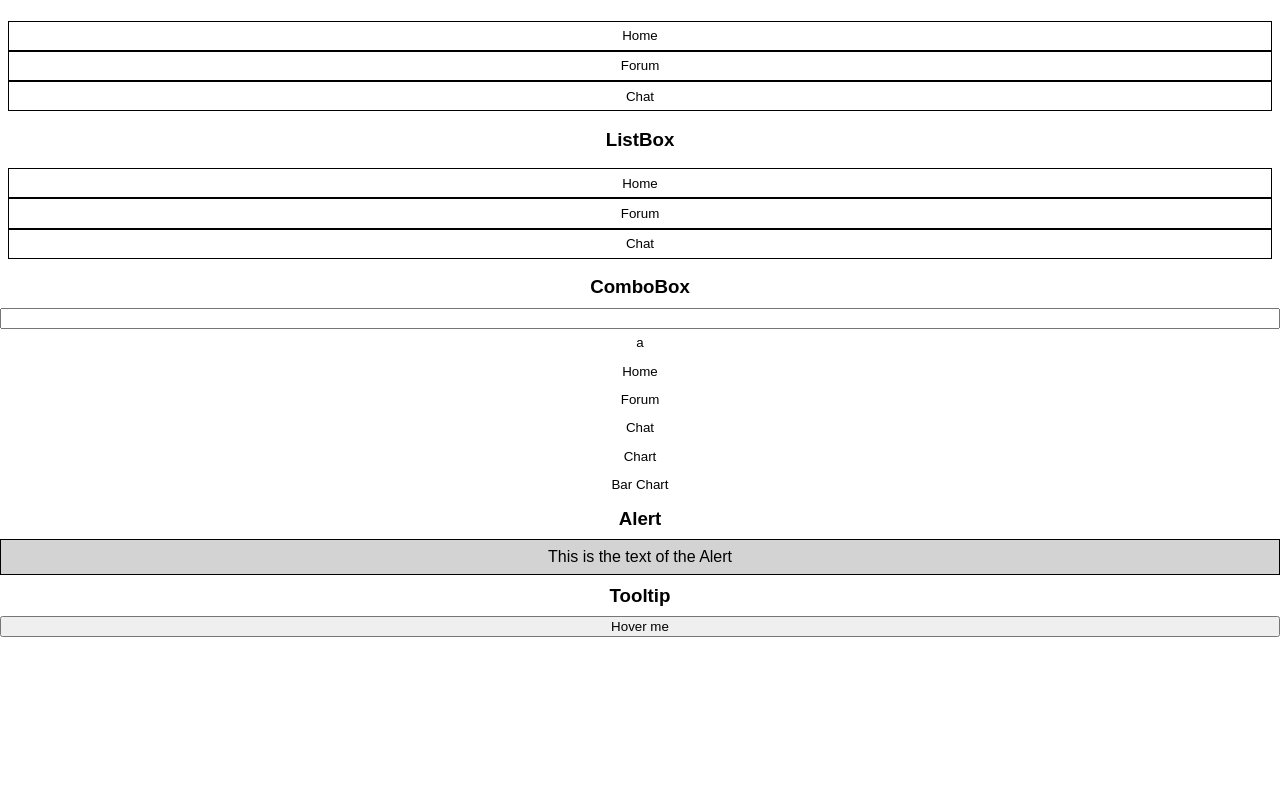
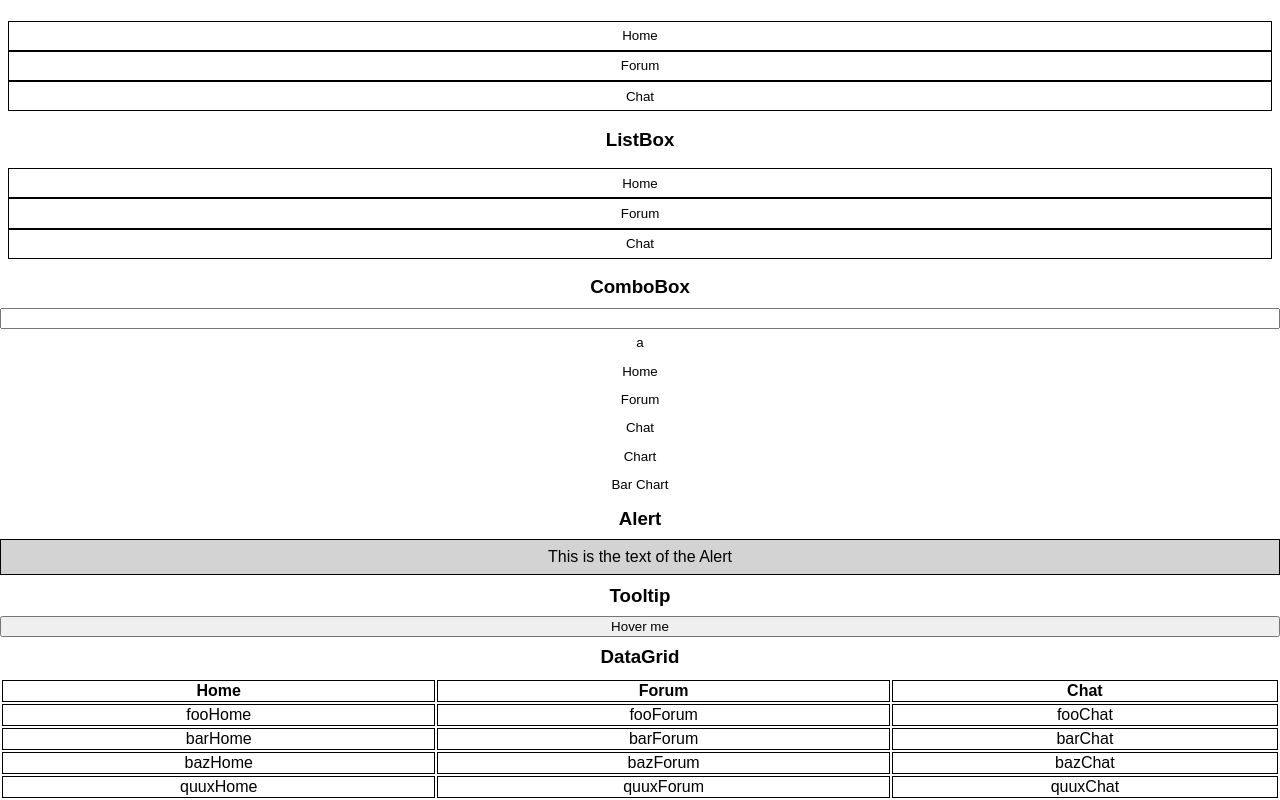
Before and after one commit to choyt/react-accessible-components, a React (Create React App) app: page / in a window 1280 px wide. Shown: the part 277-1077 px from the top of the page. Before the commit the page ends 914 px from the top, so only its background shows below. Built offline with nearby package versions, Linux system fonts and the light colour scheme; what react-a11y would draw is missing.

Commit message:
DataGrid
Make ye a DataGrid

```diff
--- a/src/App.js
+++ b/src/App.js
@@ -4,6 +4,7 @@ import update from 'immutability-helper';
 import Accordion from './components/Accordion';
 import Alert from './components/Alert';
 import Breadcrumb from './components/Breadcrumb';
+import DataGrid from './components/DataGrid';
 import ListBox from './components/ListBox';
 import ComboBox from './components/ComboBox';
 import ToggleButton from './components/ToggleButton';
@@ -20,6 +21,17 @@ const styles = {
 };
 
 const comboBoxOptions = ['a', 'Home', 'Forum', 'Chat', 'Chart', 'Bar Chart'];
+const dataGridHeaders = [
+  { title: 'Home', key: 'home' },
+  { title: 'Forum', key: 'forum' },
+  { title: 'Chat', key: 'chat' },
+];
+const dataGridData = [
+  { home: 'fooHome', forum: 'fooForum', chat: 'fooChat' },
+  { home: 'barHome', forum: 'barForum', chat: 'barChat' },
+  { home: 'bazHome', forum: 'bazForum', chat: 'bazChat' },
+  { home: 'quuxHome', forum: 'quuxForum', chat: 'quuxChat' },
+]
 
 class App extends React.Component {
   constructor(props) {
@@ -29,6 +41,7 @@ class App extends React.Component {
       comboBoxHighlighted: -1,
       comboBoxInputValue: '',
       comboBoxOptions: comboBoxOptions,
+      highlightedCell: { idx: -1, hidx: -1 },
       toggleActivated: false,
       toggledListBoxIndices: [],
     };
@@ -37,6 +50,9 @@ class App extends React.Component {
     this.handleComboBoxChange = this.handleComboBoxChange.bind(this);
     this.handleComboBoxClick = this.handleComboBoxClick.bind(this);
     this.handleComboBoxKeyDown = this.handleComboBoxKeyDown.bind(this);
+    this.handleDataGridKeyDown = this.handleDataGridKeyDown.bind(this);
+    this.handleDataGridBlur = this.handleDataGridBlur.bind(this);
+    this.handleDataGridFocus = this.handleDataGridFocus.bind(this);
     this.toggleListBox = this.toggleListBox.bind(this);
   }
 
@@ -91,13 +107,61 @@ class App extends React.Component {
     }
   }
 
-  handleTooltipMouseOver(e) {
-    console.log(e);
+  handleDataGridKeyDown(e) {
+    e.preventDefault();
+    let newCoords = this.state.highlightedCell;
+    let newIdx = -1;
+    switch (e.key) {
+      case 'ArrowDown':
+        newIdx = Math.min(this.state.highlightedCell.idx + 1,
+          dataGridData.length - 1);
+        newCoords = update(this.state.highlightedCell, {
+          idx: { $set: newIdx },
+        });
+        break;
+      case 'ArrowUp':
+        newIdx = Math.max(this.state.highlightedCell.idx - 1,
+          0);
+        newCoords = update(this.state.highlightedCell, {
+          idx: { $set: newIdx },
+        });
+        break;
+      case 'ArrowLeft':
+        newIdx = Math.max(this.state.highlightedCell.hidx - 1,
+          0);
+        newCoords = update(this.state.highlightedCell, {
+          hidx: { $set: newIdx },
+        });
+        break;
+      case 'ArrowRight':
+        newIdx = Math.min(this.state.highlightedCell.hidx + 1,
+          dataGridHeaders.length - 1);
+        newCoords = update(this.state.highlightedCell, {
+          hidx: { $set: newIdx },
+        });
+        break;
+      default:
+    }
+    this.setState({
+      highlightedCell: newCoords,
+    });
   }
 
-  handleTooltipMouseOut(e) {
-    console.log(e);
+  handleDataGridBlur(e) {
+    this.setState({
+      highlightedCell: { idx: -1, hidx: -1 },
+    });
   }
+
+  handleDataGridFocus(e) {
+    this.setState({
+      highlightedCell: { idx: 0, hidx: 0 },
+    });
+  }
+
+  handleTooltipMouseOver(e) {}
+
+  handleTooltipMouseOut(e) {}
 
   toggleAccordion(num) {
     if (num === this.state.accordionOpen) {
@@ -183,10 +247,20 @@ class App extends React.Component {
         <Tooltip>
           <button
             onMouseOver={this.handleTooltipMouseOver}
-            onMouseOut={this.handleTooltipMouseOut}>
+            onMouseOut={this.handleTooltipMouseOut}
+          >
             Hover me
           </button>
         </Tooltip>
+        <h3 className={classes.Heading}>DataGrid</h3>
+        <DataGrid
+          handleKeyDown={this.handleDataGridKeyDown}
+          handleFocus={this.handleDataGridFocus}
+          handleBlur={this.handleDataGridBlur}
+          headers={dataGridHeaders}
+          highlightedCell={this.state.highlightedCell}
+          data={dataGridData}
+        />
       </div>
     );
   }
--- a/src/components/DataGrid.js
+++ b/src/components/DataGrid.js
@@ -1,16 +1,62 @@
 import React from 'react';
 import injectSheet from 'react-jss';
+import classNames from 'classnames';
 
 const styles = {
   DataGrid: {
     textAlign: 'center',
+    '& tr > *': {
+      border: '1px solid black',
+    },
   },
+  DataCell: {
+    '&$Highlighted': {
+      backgroundColor: 'gray',
+    },
+  },
+  Highlighted: {},
 };
 
-const DataGrid = ({ classes }) => (
-  <div className={classes.DataGrid}>
-    <p>DataGrid</p>
-  </div>
+const DataGrid = ({
+  data,
+  handleBlur,
+  handleFocus,
+  handleKeyDown,
+  headers,
+  highlightedCell,
+  classes }) => (
+    <div
+      className={classes.DataGrid}
+      onKeyDown={handleKeyDown}
+      onBlur={handleBlur}
+      onFocus={handleFocus}
+      tabIndex={0}
+    >
+      <table>
+        <thead>
+          <tr>
+            {headers.map((val, idx) => <th key={idx}>{val.title}</th>)}
+          </tr>
+        </thead>
+        <tbody>
+          {data.map((val, idx) => (
+            <tr key={idx}>
+              {headers.map((hval, hidx) =>
+                <td
+                  className={classNames({
+                    [classes.DataCell]: true,
+                    [classes.Highlighted]: hidx === highlightedCell.hidx && idx === highlightedCell.idx,
+                  })}
+                  key={hidx}
+                >
+                  {val[hval.key]}
+                </td>
+              )}
+            </tr>
+          ))}
+        </tbody>
+      </table>
+    </div>
   );
 
 export default injectSheet(styles)(DataGrid);
```
